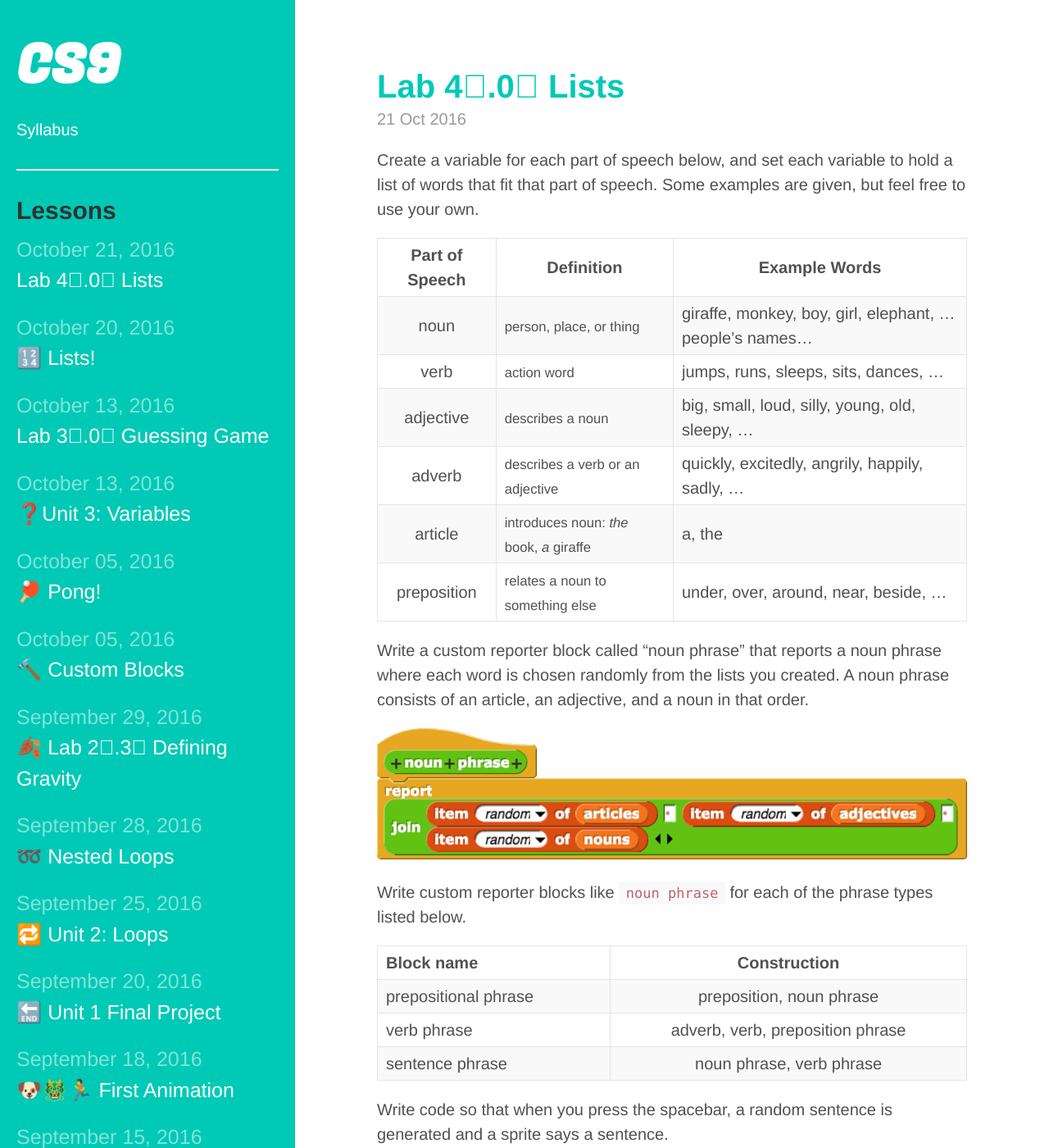
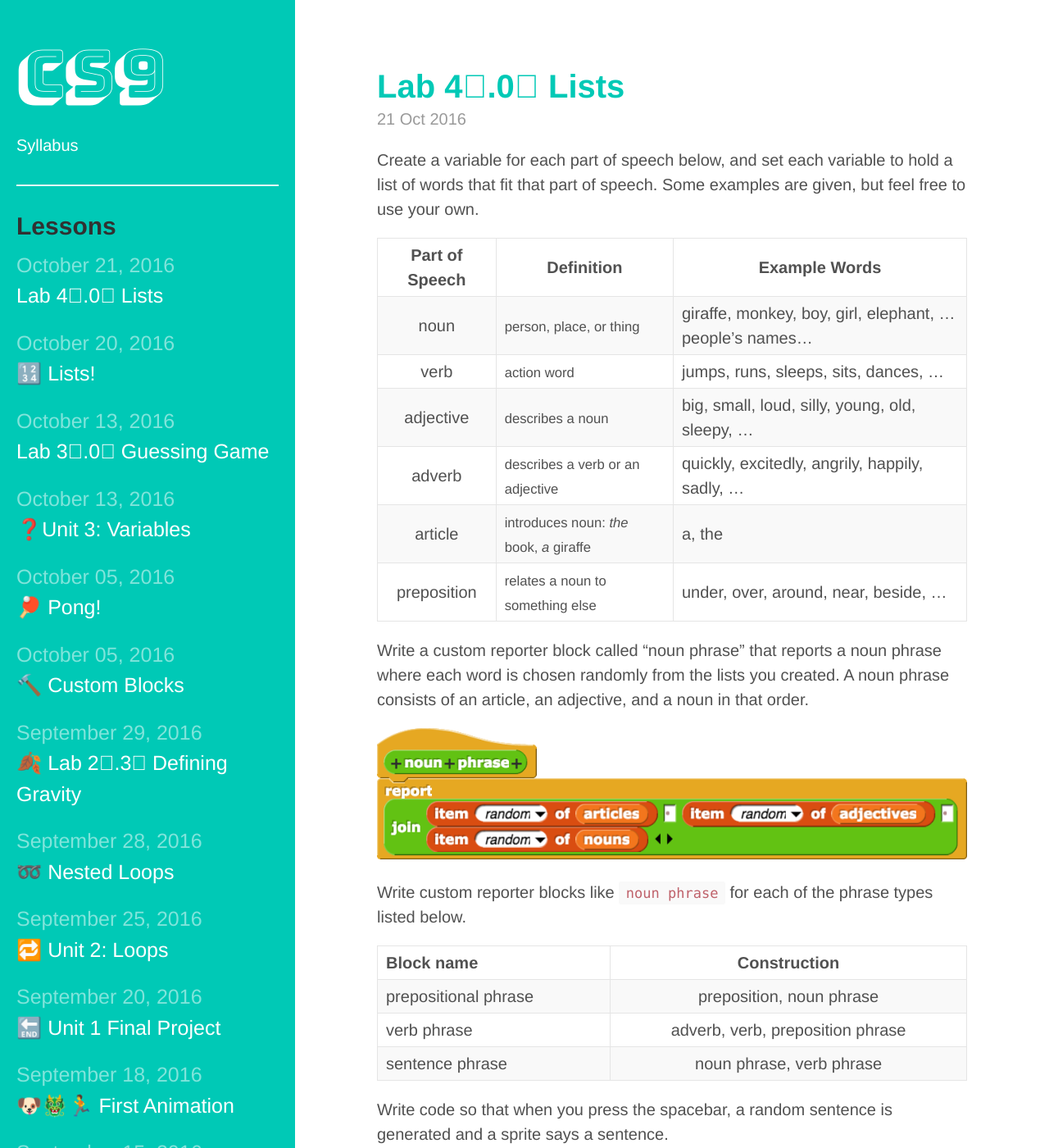
Before and after one commit to bensk/CS9, a Jekyll site: the page built from index.html, in a window 1280 px wide and 1400 px high. Shown: the whole window at 82% size. Built offline with Jekyll 4.4.1, drawn with Linux system fonts in a browser that asks for light colours; some web fonts are replaced; the list of posts is cut into pages by our own code; a style sheet for code colours, icons or effects is not loaded.

Commit message:
:bug: Bungee

```diff
--- a/_includes/head.html
+++ b/_includes/head.html
@@ -17,7 +17,7 @@
     <link rel="stylesheet" href="{{ site.baseurl }}/public/css/syntax.css">
     <link rel="stylesheet" href="{{ site.baseurl }}/public/css/hyde.css">
     <link rel="stylesheet" href="http://fonts.googleapis.com/css?family=PT+Sans:400,400italic,700|Abril+Fatface">
-
+    <link href="https://fonts.googleapis.com/css?family=Bungee+Shade" rel="stylesheet">
     <link href='https://fonts.googleapis.com/css?family=Fugaz+One|Lato:300,300italic,900italic,900|Source+Sans+Pro:300,300italic,900,900italic' rel='stylesheet' type='text/css'>
 
     <!-- Icons -->
@@ -30,7 +30,7 @@
     <!-- Octicon -->
     <link rel="stylesheet" href="https://cdnjs.cloudflare.com/ajax/libs/octicons/3.5.0/octicons.css">
     <!-- Proxima Nova -->
-<link rel="stylesheet" type="text/css" href="http://bsk.education/Fonts/fonts.css">
+    <link rel="stylesheet" type="text/css" href="http://bsk.education/Fonts/fonts.css">
 
 
 
--- a/public/css/hyde.css
+++ b/public/css/hyde.css
@@ -80,9 +80,9 @@
 .sidebar-about h1 {
   color: #fff;
   margin-top: 0;
-  font-family: "Fugaz One", serif;
-  font-size: 3.25rem;
-  font-weight: bold;
+  font-family: "Bungee Shade", serif;
+  font-size: 4rem;
+  font-weight: 100;
 }
 
 /* Sidebar nav */
```
Also changed, not shown: 4 other files.
